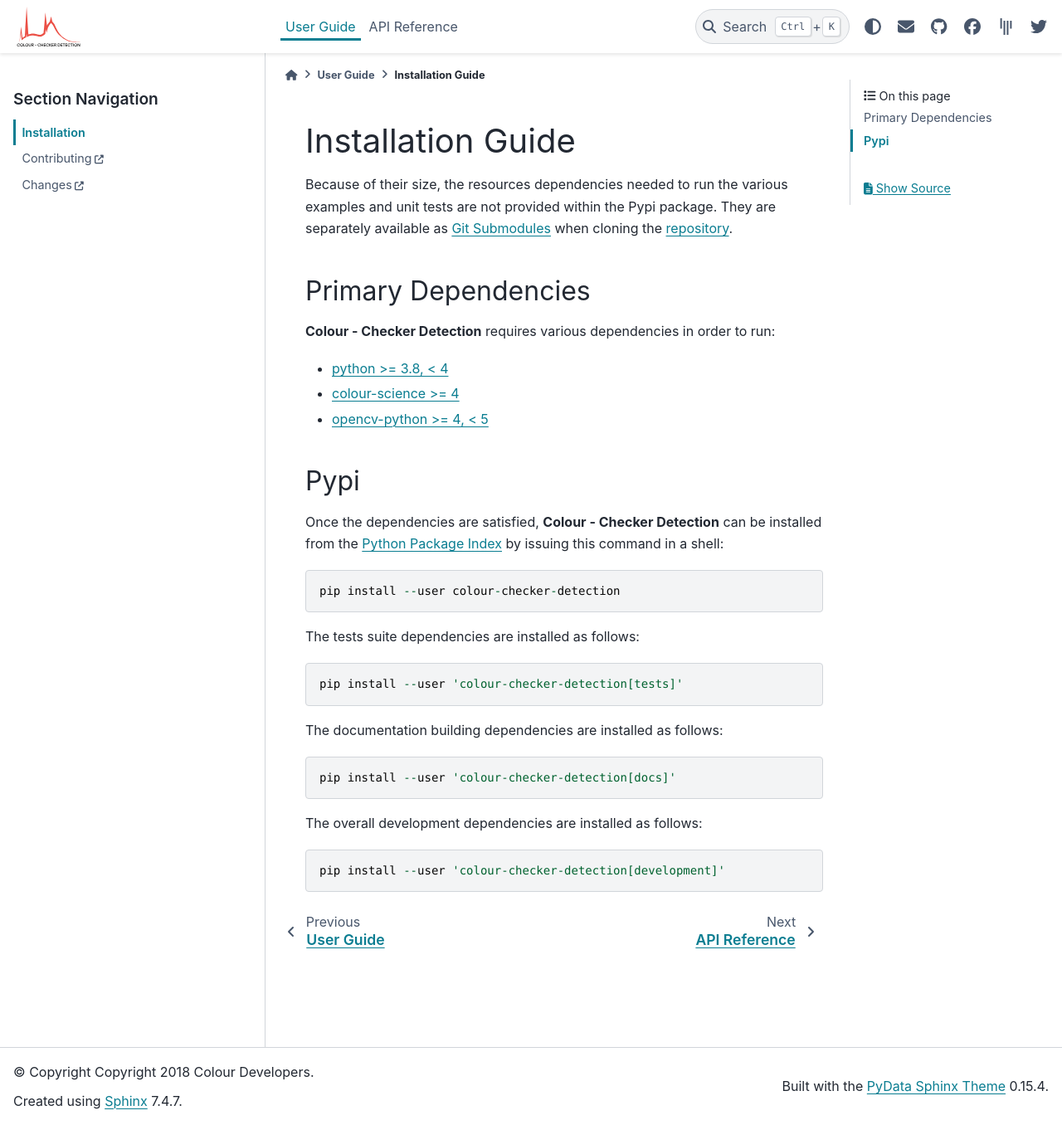
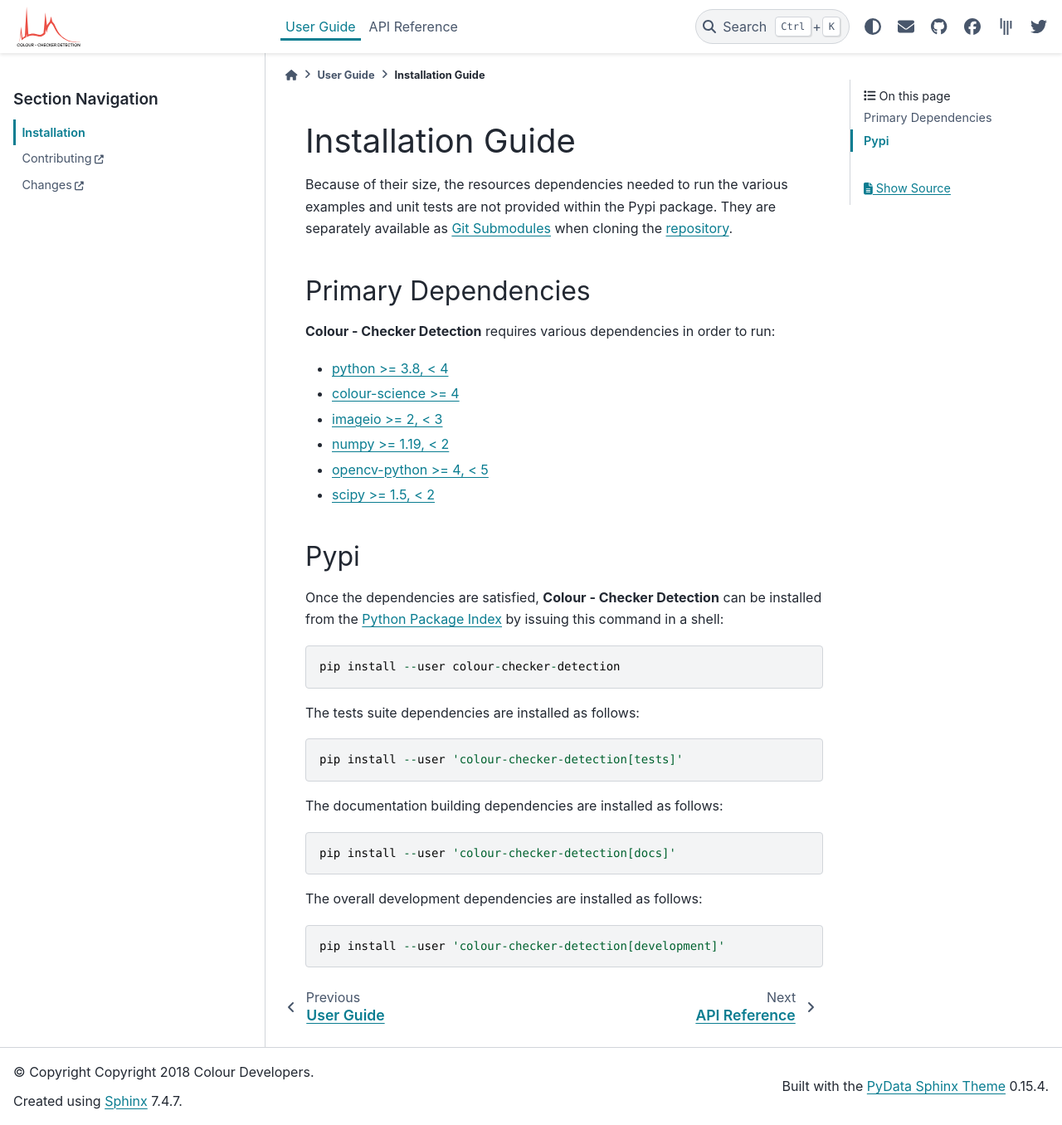
Before and after one commit to Laboratorio-de-Arqueologia-Digital-UC/colorchecker, a Sphinx documentation site: the page built from docs/installation.rst, in a window 1280 px wide and 1356 px high. Shown: the whole window at 83% size. Built offline with Sphinx 7.4.7 and the PyData theme 0.15.4, drawn with Linux system fonts in a browser that asks for light colours; pages that are not in the unit, such as notebooks, are missing from menus; the version number is read from the project's files by our own code.

Commit message:
Update installation dependencies documentation.

```diff
--- a/README.rst
+++ b/README.rst
@@ -68,7 +68,10 @@
 
 - `python >= 3.8, < 4 <https://www.python.org/download/releases/>`__
 - `colour-science >= 4 <https://pypi.org/project/colour-science/>`__
+- `imageio >= 2, < 3 <https://imageio.github.io/>`__
+- `numpy >= 1.19, < 2 <https://pypi.org/project/numpy/>`__
 - `opencv-python >= 4, < 5 <https://pypi.org/project/opencv-python/>`__
+- `scipy >= 1.5, < 2 <https://pypi.org/project/scipy/>`__
 
 Pypi
 ~~~~
--- a/docs/installation.rst
+++ b/docs/installation.rst
@@ -15,7 +15,10 @@
 
 - `python >= 3.8, < 4 <https://www.python.org/download/releases/>`__
 - `colour-science >= 4 <https://pypi.org/project/colour-science/>`__
+- `imageio >= 2, < 3 <https://imageio.github.io/>`__
+- `numpy >= 1.19, < 2 <https://pypi.org/project/numpy/>`__
 - `opencv-python >= 4, < 5 <https://pypi.org/project/opencv-python/>`__
+- `scipy >= 1.5, < 2 <https://pypi.org/project/scipy/>`__
 
 Pypi
 ----
```
